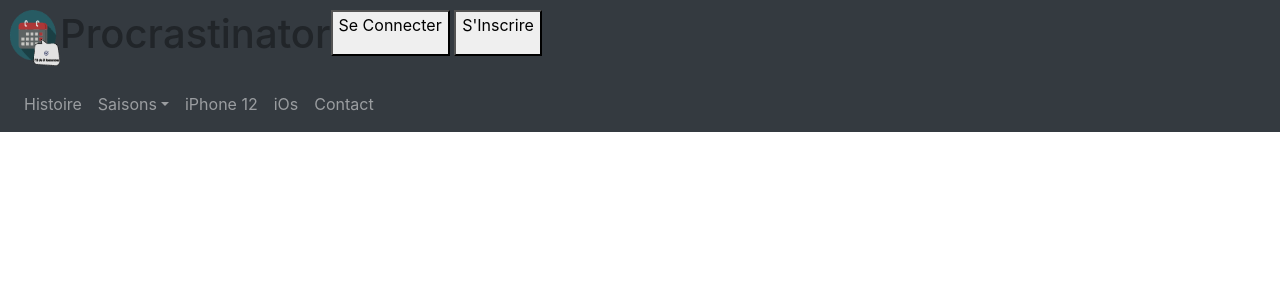
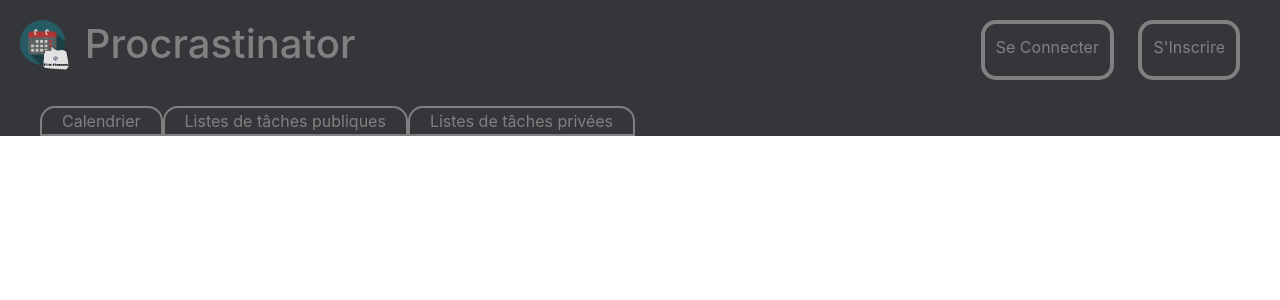
Before and after one commit to Phignis-zz/I-ll_do_it_tomorrow_calendar, a PHP site: page / in a window 1280 px wide. Shown: the top 300 px of the page. Run offline with PHP 8.4, Linux system fonts and the light colour scheme; some libraries are stand-ins or nearby versions.

Commit message:
header pas terminé

```diff
--- a/src/index.css
+++ b/src/index.css
@@ -1,19 +1,97 @@
-#img_titre {
-	width: 50px;
-}
-
-#titre {
-	display: flex;
-	margin: 10px;
-}
-
-#account_button{
-	text-align: left;
-}
-
+/*====================Header=======================*/
 header {
 	display: flex;
 	flex-direction: column;
 	margin: 0;
 	padding: 0;
+	background: #35363A;
 }
+
+header h1 {
+	color: #808080;
+}
+
+header nav {
+	color: #35363A;
+
+}
+
+header nav ul {
+	display: flex;
+	flex-direction: row;
+	margin-bottom: 0;
+	margin-top: 2%;
+}
+
+header nav ul li {
+	list-style: none;
+}
+
+header nav ul li button {
+	border-top-left-radius: 15px;
+	border-top-right-radius: 15px;
+	background-color: #35363A;
+	border: 2px solid #808080;
+	padding-left: 20px;
+	padding-right: 20px;
+}
+
+header nav ul li button p {
+	color: #808080;
+	margin: 0;
+	padding: 0;
+}
+
+header nav ul li button:hover {
+	background-color: #808080;
+	border: 2px solid #27282B;
+}
+
+header nav ul li button:hover p {
+	color: #27282B
+}
+
+
+#titre {
+	display: flex;
+	justify-content: space-between;
+	margin-top: 20px;
+	margin-left: 20px;
+	margin-right: 20px;
+}
+
+#img_titre {
+	width: 50px;
+	height: 50px;
+	margin-right: 5%;
+}
+
+#text_titre {
+	display: flex;
+}
+
+#account_buttons button {
+	margin-right: 20px;
+	border-radius: 15px;
+	border: 4px solid #808080;
+	background-color: #35363A;
+}
+
+#account_buttons button p {
+	padding-top: 10px;
+	padding-left: 5px;
+	padding-right: 5px;
+	color: #808080;
+}
+
+#account_buttons button:hover {
+	background-color: #808080;
+	border: 4px solid #27282B;
+}
+
+#account_buttons button:hover p {
+	color: #35363A;
+}
+
+
+/*================================================*/
--- a/src/index.html
+++ b/src/index.html
@@ -9,14 +9,22 @@
         <link rel="stylesheet" href="bootstrap.min.css">
    		<link rel="stylesheet" href="index.css">
 
+   		<!-- Script nécessaire pour faire fonctionner la navbar (dropdown) -->
+   		<script src="https://code.jquery.com/jquery-3.2.1.slim.min.js" integrity="sha384-KJ3o2DKtIkvYIK3UENzmM7KCkRr/rE9/Qpg6aAZGJwFDMVNA/GpGFF93hXpG5KkN" crossorigin="anonymous"></script>
+
+   		<!-- Scripts pas encore utilisésr -->
+		<script src="https://cdnjs.cloudflare.com/ajax/libs/popper.js/1.12.9/umd/popper.min.js" integrity="sha384-ApNbgh9B+Y1QKtv3Rn7W3mgPxhU9K/ScQsAP7hUibX39j7fakFPskvXusvfa0b4Q" crossorigin="anonymous"></script>
+		<script src="https://maxcdn.bootstrapcdn.com/bootstrap/4.0.0/js/bootstrap.min.js" integrity="sha384-JZR6Spejh4U02d8jOt6vLEHfe/JQGiRRSQQxSfFWpi1MquVdAyjUar5+76PVCmYl" crossorigin="anonymous"></script>
+
     	<title>Procrastinator Calendar</title>
  	</head>
  	<body>
- 		<header class="bg-dark">
- 			<div class="header">
+ 		<header>
  				<div id="titre">
+ 					<div id="text_titre">
  						<img id="img_titre" src="ressources/images/logo.png" alt="o">
  						<h1>Procrastinator</h1>
+ 					</div>
  					<div id="account_buttons">
         				<button>
         					<p>Se Connecter</p>
@@ -26,39 +34,25 @@
         				</button>
         			</div>
         		</div>
- 					<nav class="navbar navbar-expand-sm bg-dark navbar-dark">
-	            		<ul class="navbar-nav">
-	              		<li class="nav-item">
-	                		<a class="nav-link" href="#histoire">Histoire</a>
+ 				<nav>
+	            	<ul>
+		              	<li>
+		                	<button href="">
+		                		<p>Calendrier</p>
+		                	</button>
 		              	</li>
-
-	              		<li class="nav-item dropdown">
-	                		<a class="nav-link dropdown-toggle" href="#" id="navbardrop" data-toggle="dropdown">Saisons</a>
-	                  		<div class="dropdown-menu">
-	                    		<a class="dropdown-item" href="#iphone2">Iphone 2G</a>
-	                    		<a class="dropdown-item" href="#iphone3">Iphone 3GS</a>
-	                    		<a class="dropdown-item" href="#iphone4">Iphone 4</a>
-	                    		<a class="dropdown-item" href="#iphone5">Iphone 5</a>
-	                    		<a class="dropdown-item" href="#iphone6">Iphone 6</a>
-	                    		<a class="dropdown-item" href="#iphone7">Iphone 7</a>
-	                    		<a class="dropdown-item" href="#iphone8">Iphone 8</a>
-	                    		<a class="dropdown-item" href="#iphone10">Iphone X</a>
-	                    		<a class="dropdown-item" href="#iphone11">Iphone 11</a>
-	                  		</div>
+		              	<li>
+		                	<button href="">
+		                		<p>Listes de tâches publiques</p>
+		                	</button>
 		              	</li>
-	              		<li class="nav-item">
-	                		<a class="nav-link" href="#iphone12">iPhone 12</a>
-	              		</li>
-	              		<li class="nav-item">
-	                		<a class="nav-link" href="#ios">iOs</a>
-	              		</li>
-	              		<li class="nav-item">
-	                		<a class="nav-link" href="#formulaire">Contact</a>
+		              	<li>
+		                	<button href="">
+		                		<p>Listes de tâches privées</p>
+		                	</button>
 		              	</li>
 	            	</ul>
           		</nav>
-
-    		</div>
  		</header>
  	</body>
  </html>
```
Lines whose indentation alone changed are shown as unchanged.
